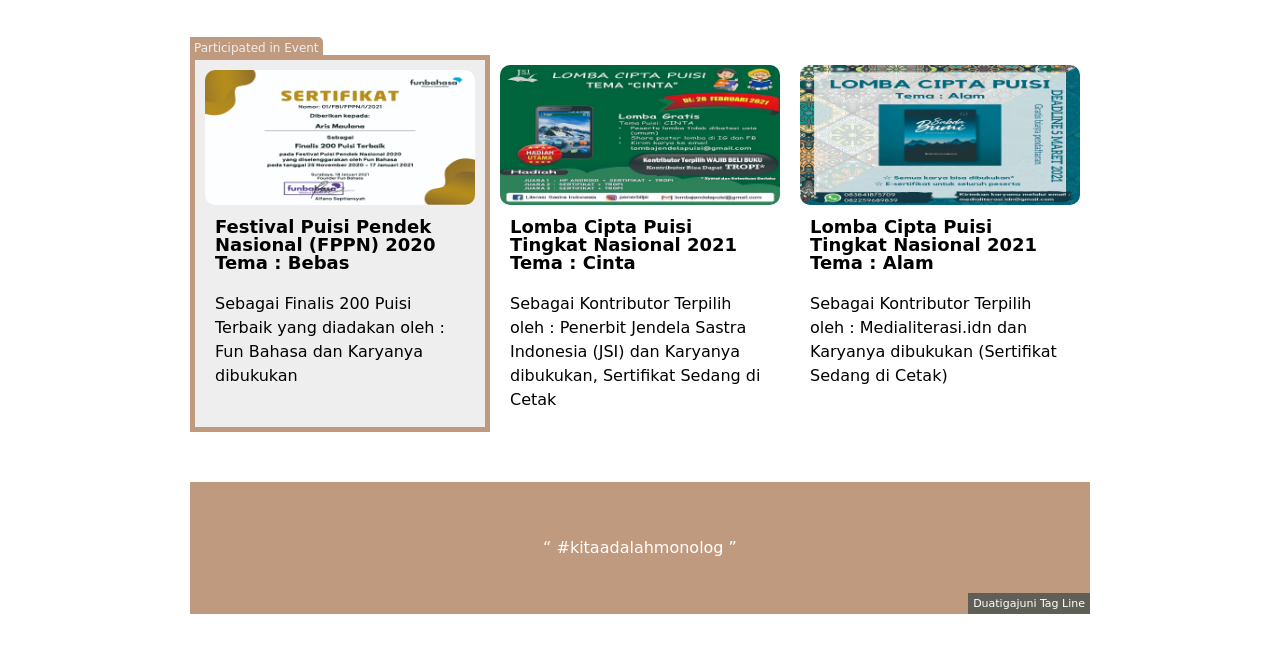
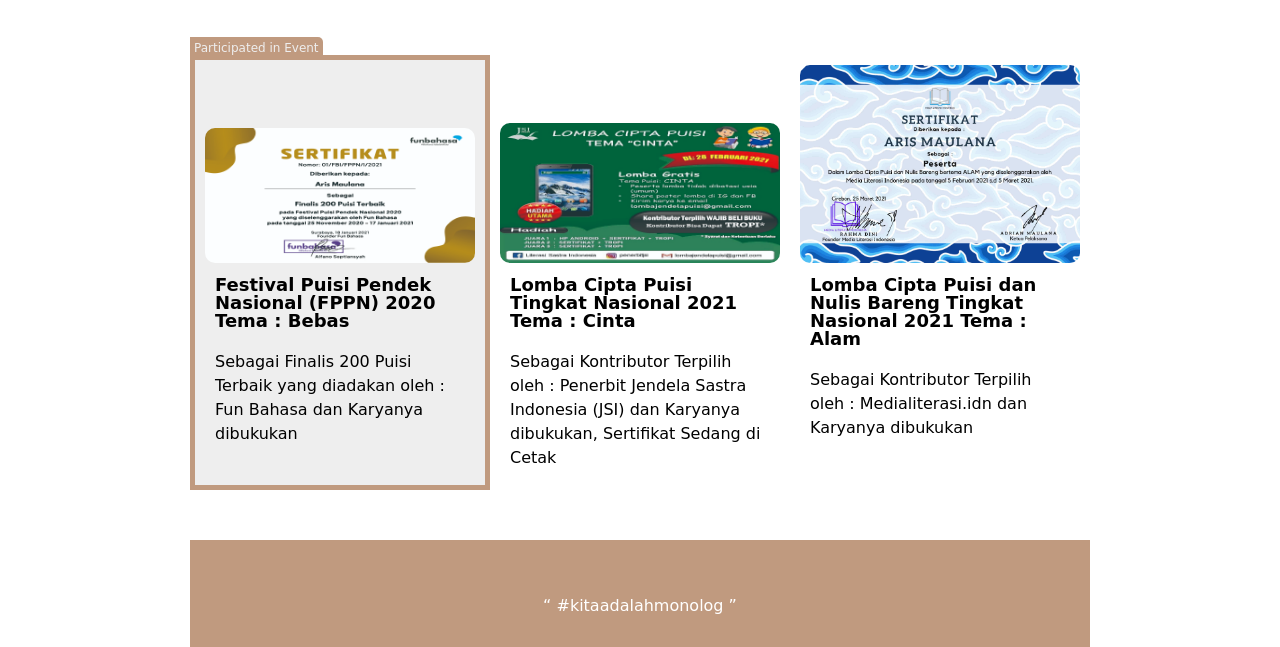
Before and after one commit to duatigajuni/participated.github.io, a plain HTML site: page index.html in a window 1280 px wide. Shown: the part 561-1208 px from the top of the page. Drawn offline with Linux system fonts and the light colour scheme; a web font is replaced by a local one.

Commit message:
Update index.html

```diff
--- a/index.html
+++ b/index.html
@@ -39,9 +39,9 @@
 					<p>Sebagai Kontributor Terpilih oleh : Penerbit Jendela Sastra Indonesia (JSI) dan Karyanya dibukukan, Sertifikat Sedang di Cetak </p>
 				</div>
 				<div class="box">
-					<img src="img/box3.jpg" alt="">
-					<h3>Lomba Cipta Puisi Tingkat Nasional 2021 Tema : Alam</h3>
-					<p>Sebagai Kontributor Terpilih oleh : Medialiterasi.idn dan Karyanya dibukukan (Sertifikat Sedang di Cetak) </p>
+					<img src="img/box4.jpg" alt="">
+					<h3>Lomba Cipta Puisi dan Nulis Bareng Tingkat Nasional 2021 Tema : Alam</h3>
+					<p>Sebagai Kontributor Terpilih oleh : Medialiterasi.idn dan Karyanya dibukukan </p>
 				</div>
 			</div>
 		</div>
```
